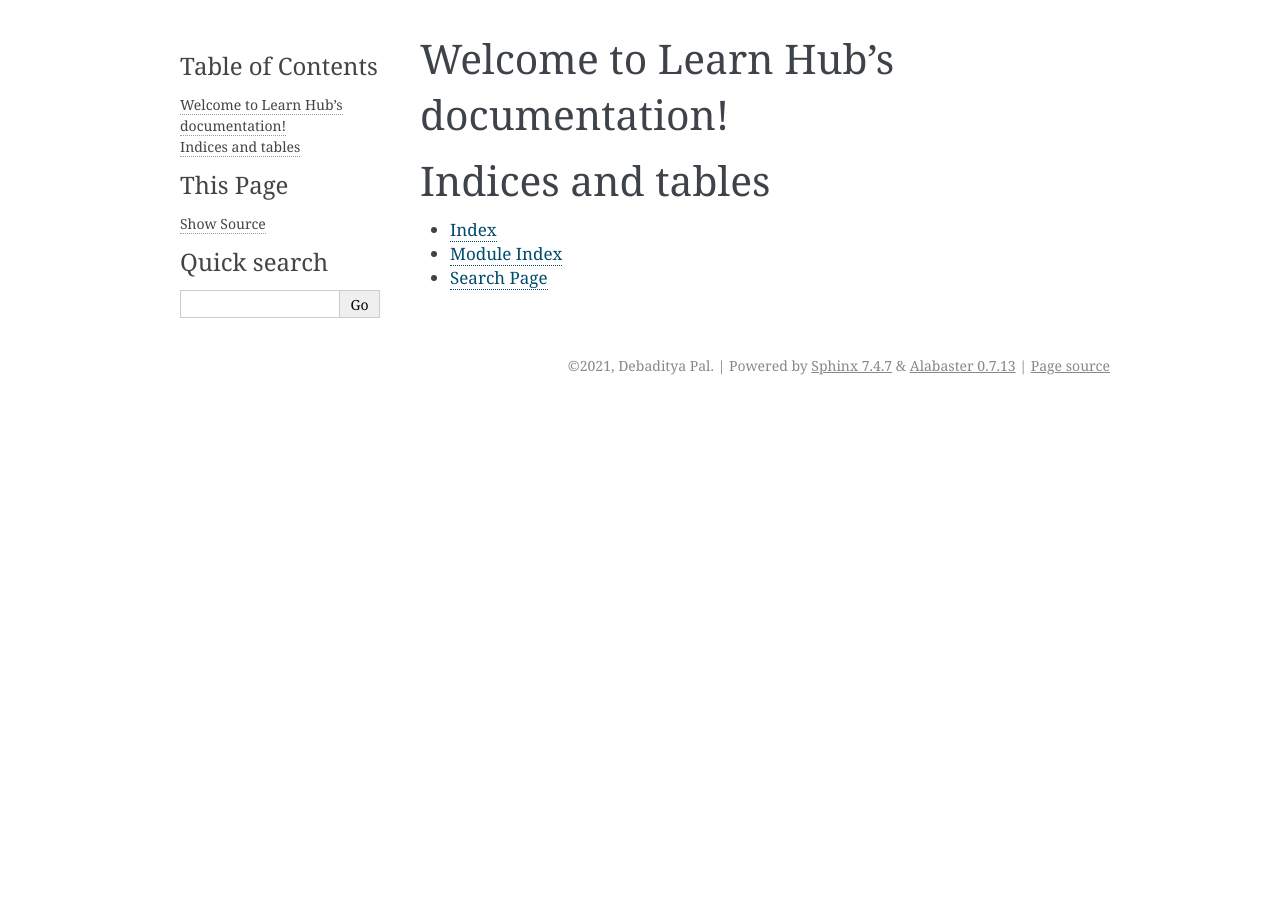
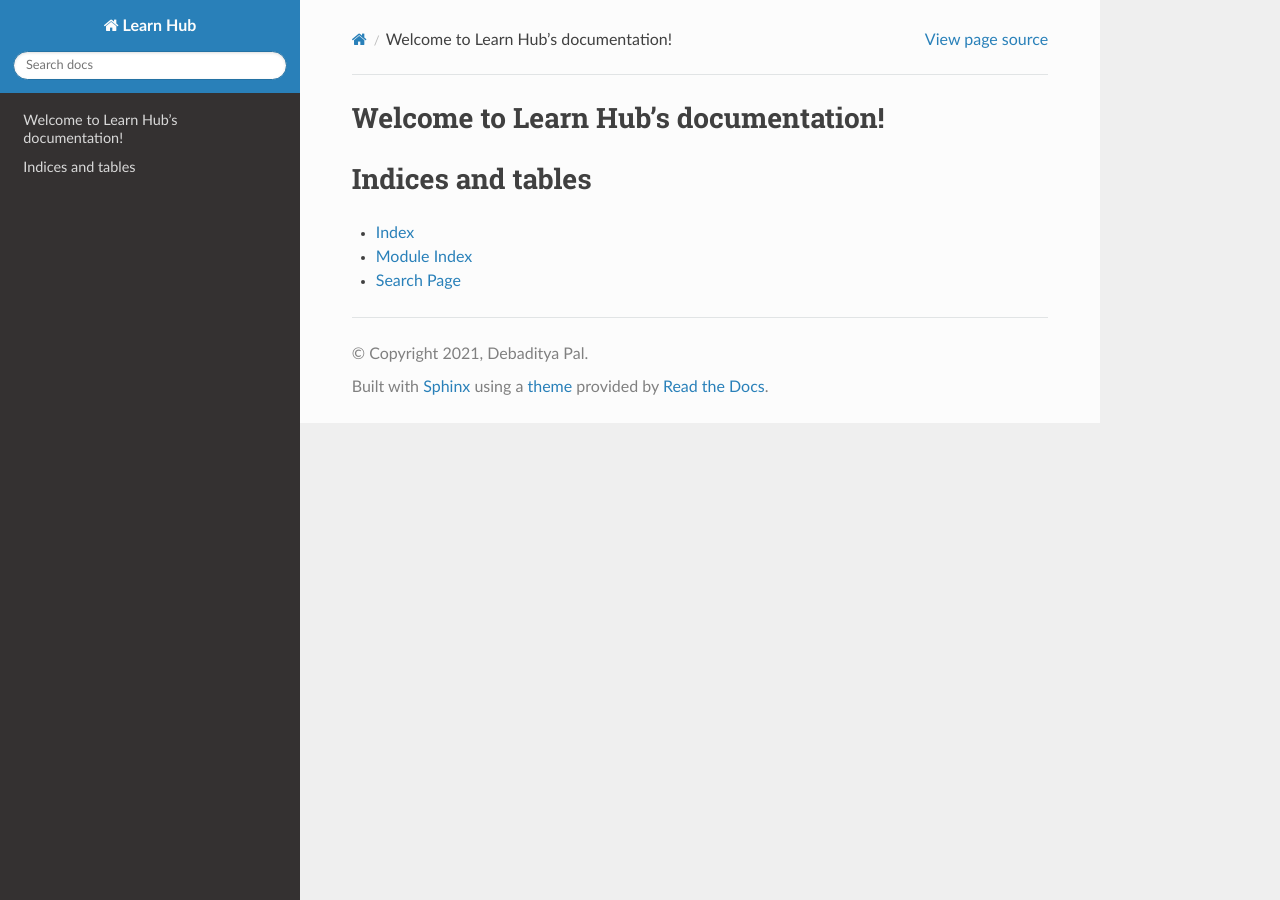
Before and after one commit to DebadityaPal/learn-hub, a Sphinx documentation site: the page built from docs/index.rst, in a window 1280 px wide. Built offline with Sphinx 7.4.7 and the Read the Docs theme 2.0.0, drawn with Linux system fonts in a browser that asks for light colours.

Commit message:
Added Sphinx RTD Theme

```diff
--- a/docs/conf.py
+++ b/docs/conf.py
@@ -48,7 +48,7 @@ exclude_patterns = ['_build', 'Thumbs.db', '.DS_Store']
 # The theme to use for HTML and HTML Help pages.  See the documentation for
 # a list of builtin themes.
 #
-html_theme = 'alabaster'
+html_theme = 'sphinx_rtd_theme'
 
 # Add any paths that contain custom static files (such as style sheets) here,
 # relative to this directory. They are copied after the builtin static files,
--- a/docs/requirements.txt
+++ b/docs/requirements.txt
@@ -1,2 +1,3 @@
 Sphinx==3.5.4
 myst-parser==0.14.0
+sphinx_rtd_theme==0.5.2
```
